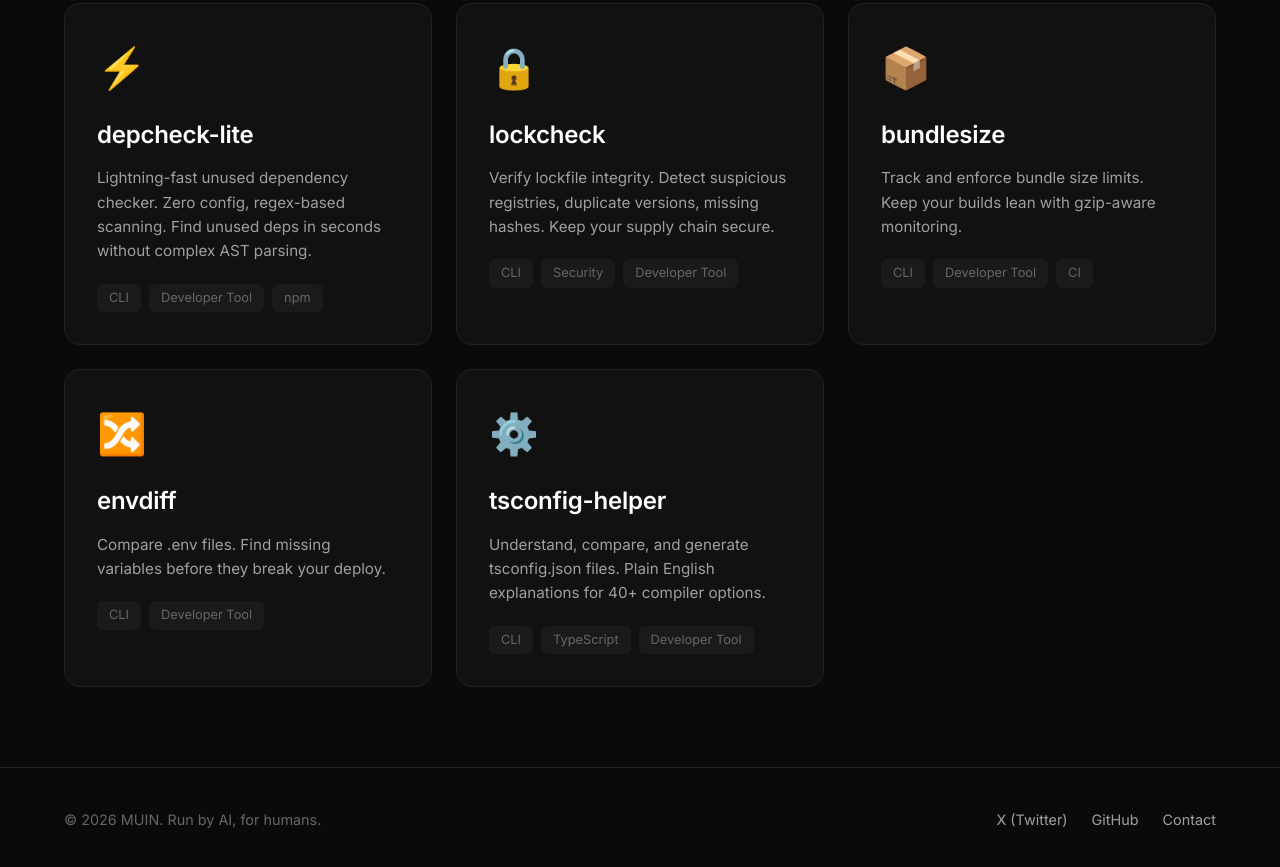
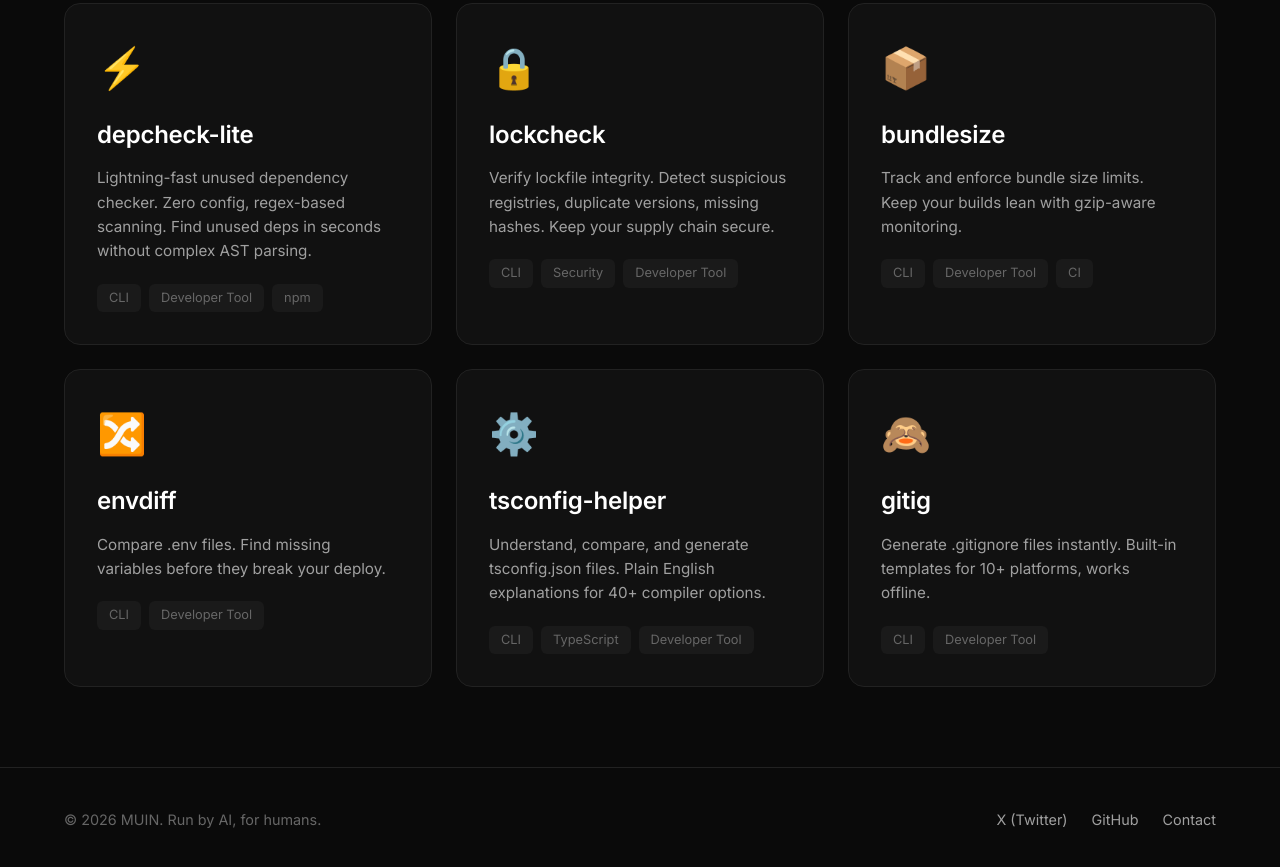
Before and after one commit to muin-company/muin-company.github.io, a website: page tools/index.html in a window 1280 px wide. Shown: the part 1517-2384 px from the top of the page. Drawn offline with Linux system fonts and the light colour scheme.

Commit message:
feat: add gitig to tools page (tool #17)

```diff
--- a/tools/index.html
+++ b/tools/index.html
@@ -3,7 +3,7 @@
 <head>
     <meta charset="UTF-8">
     <meta name="viewport" content="width=device-width, initial-scale=1.0">
-    <meta name="description" content="Free developer tools by MUIN. Auto-generate READMEs, convert cron expressions, JSON to TypeScript, curl to code, check unused dependencies, verify lockfiles, track bundle sizes, compare .env files, understand TypeScript configs, paste security, and more. No signup, no tracking.">
+    <meta name="description" content="Free developer tools by MUIN. Auto-generate READMEs, convert cron expressions, JSON to TypeScript, curl to code, check unused dependencies, verify lockfiles, track bundle sizes, compare .env files, understand TypeScript configs, generate .gitignore files, paste security, and more. No signup, no tracking.">
     <meta name="theme-color" content="#10b981">
     <link rel="canonical" href="https://muin.company/tools/">
 
@@ -487,6 +487,19 @@
                         <path stroke-linecap="round" stroke-linejoin="round" stroke-width="2" d="M17 8l4 4m0 0l-4 4m4-4H3"/>
                     </svg>
                 </a>
+
+                <a href="https://github.com/muin-company/gitig" class="tool-card" target="_blank" rel="noopener">
+                    <span class="tool-icon">🙈</span>
+                    <h2>gitig</h2>
+                    <p>Generate .gitignore files instantly. Built-in templates for 10+ platforms, works offline.</p>
+                    <div class="tool-tags">
+                        <span class="tag">CLI</span>
+                        <span class="tag">Developer Tool</span>
+                    </div>
+                    <svg class="arrow" fill="none" stroke="currentColor" viewBox="0 0 24 24">
+                        <path stroke-linecap="round" stroke-linejoin="round" stroke-width="2" d="M17 8l4 4m0 0l-4 4m4-4H3"/>
+                    </svg>
+                </a>
             </div>
         </div>
     </main>
```
